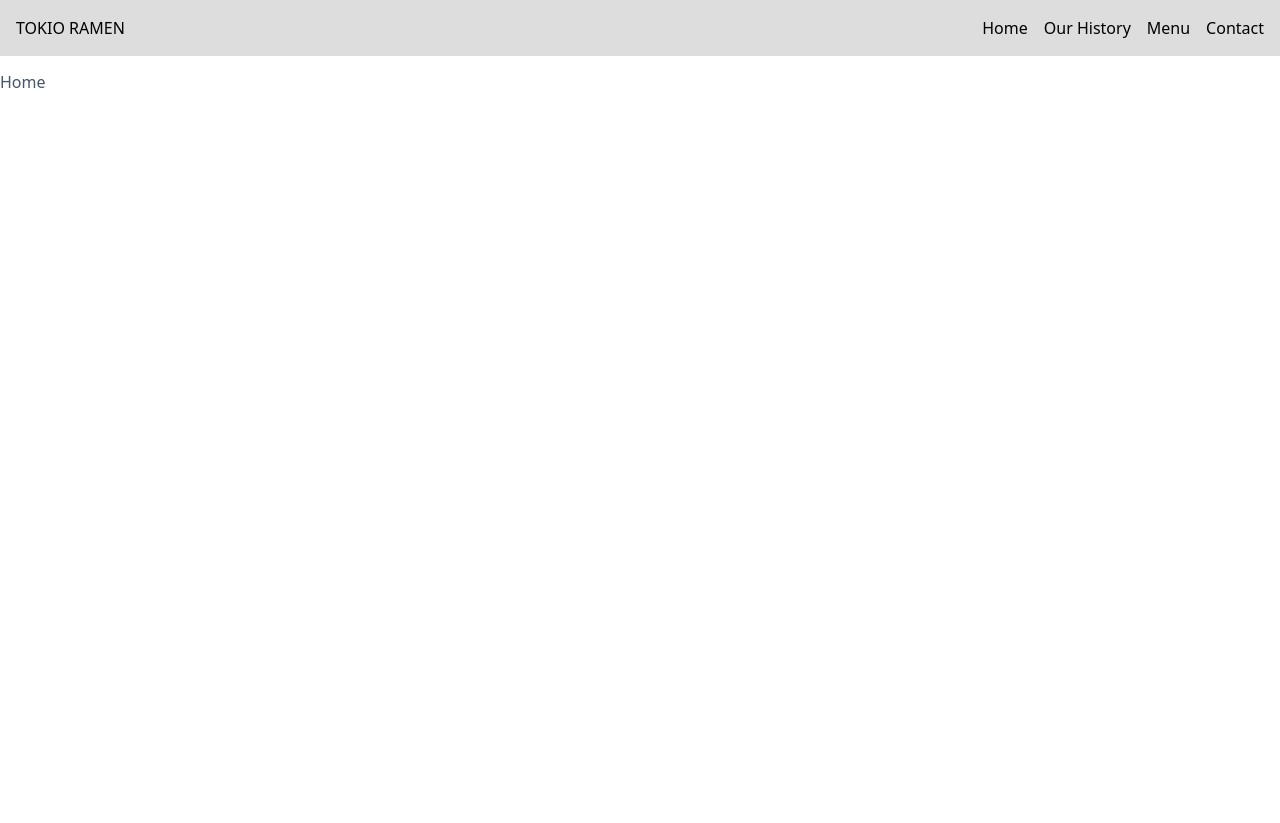
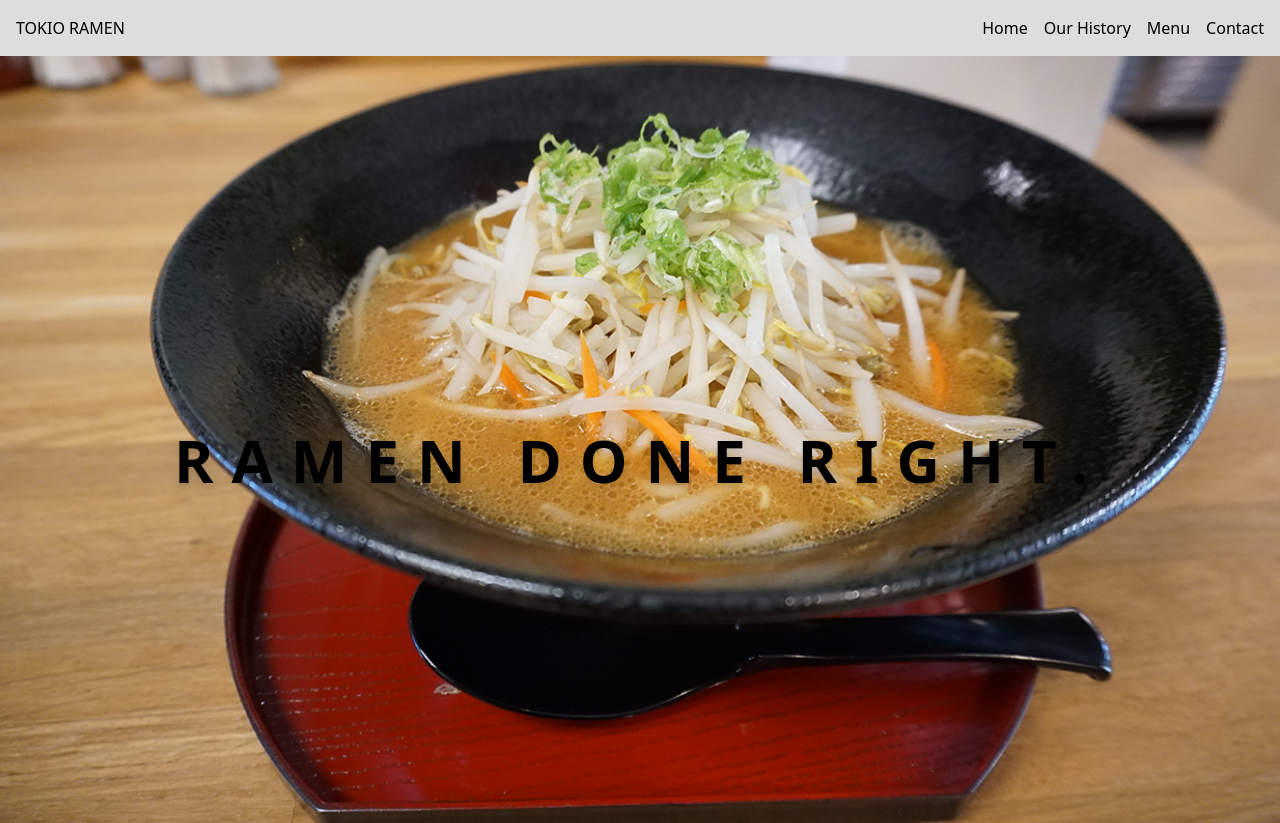
Before and after one commit to demivlkv/tokio-ramen, a Gatsby site: page / in a window 1280 px wide. Before the commit the page ends 800 px from the top, so only its background shows below. Built offline with nearby package versions, Linux system fonts and the light colour scheme; Gatsby itself is replaced by a stand-in of ours.

Commit message:
create hero component

```diff
--- a/src/components/header.js
+++ b/src/components/header.js
@@ -3,7 +3,7 @@ import { Link } from 'gatsby';
 
 const Header = () => (
     <header>
-        <div className="mb-[70px]">
+        <div>
             <div className="fixed top-0 z-50 w-full flex justify-between items-center p-4 bg-[#ddd]">
                 <div className="Logo">
                     <Link to="/">TOKIO RAMEN</Link>
--- /dev/null
+++ b/src/components/hero.js
@@ -0,0 +1,20 @@
+import React from 'react';
+import { useStaticQuery, graphql } from 'gatsby';
+import { StaticImage } from 'gatsby-plugin-image';
+
+const Hero = () => {
+  return (
+    <div className="relative flex align-center h-screen">
+        <div className="container">
+            <div className="row">
+                <p className="z-[9] w-full absolute left-0 top-[50%] translate-y-2/4 text-6xl font-bold text-center uppercase tracking-[.3em] drop-shadow-lg">Ramen done right.</p>
+                <div className="hero">
+                    <StaticImage src="../images/hero.png" alt="Welcome to Tokio Ramen" className="fixed object-cover h-full w-full z-0" />
+                </div>
+            </div>
+        </div>
+    </div>
+  );
+};
+
+export default Hero;
--- a/src/pages/index.js
+++ b/src/pages/index.js
@@ -1,12 +1,14 @@
-import * as React from "react"
+import * as React from 'react';
 import '../styles/global.css';
 
+// import components
 import Header from '../components/header';
+import Hero from '../components/hero';
 
 const IndexPage = () => (
   <div>
     <Header />
-    <p className="text-slate-600">Home</p>
+    <Hero />
   </div>
 );
 
```
Also changed, not shown: src/images/hero.png (added).
